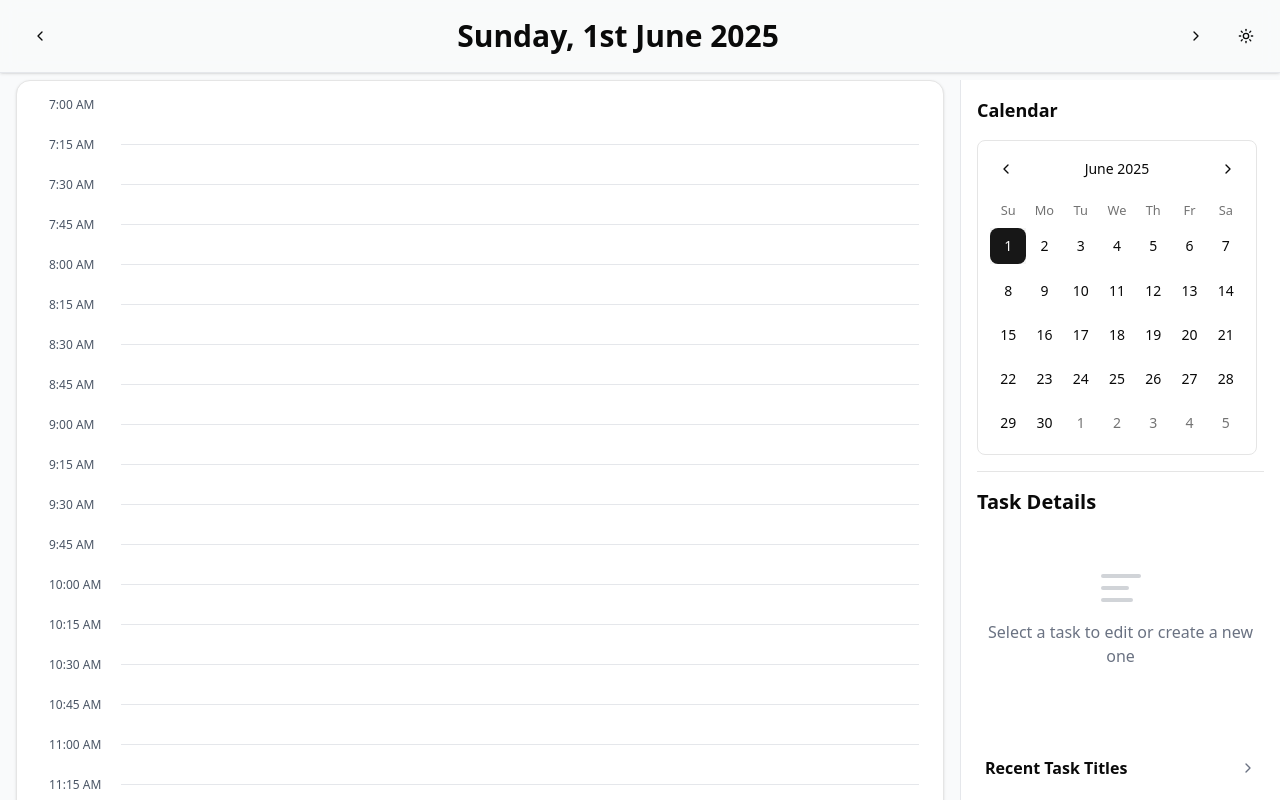
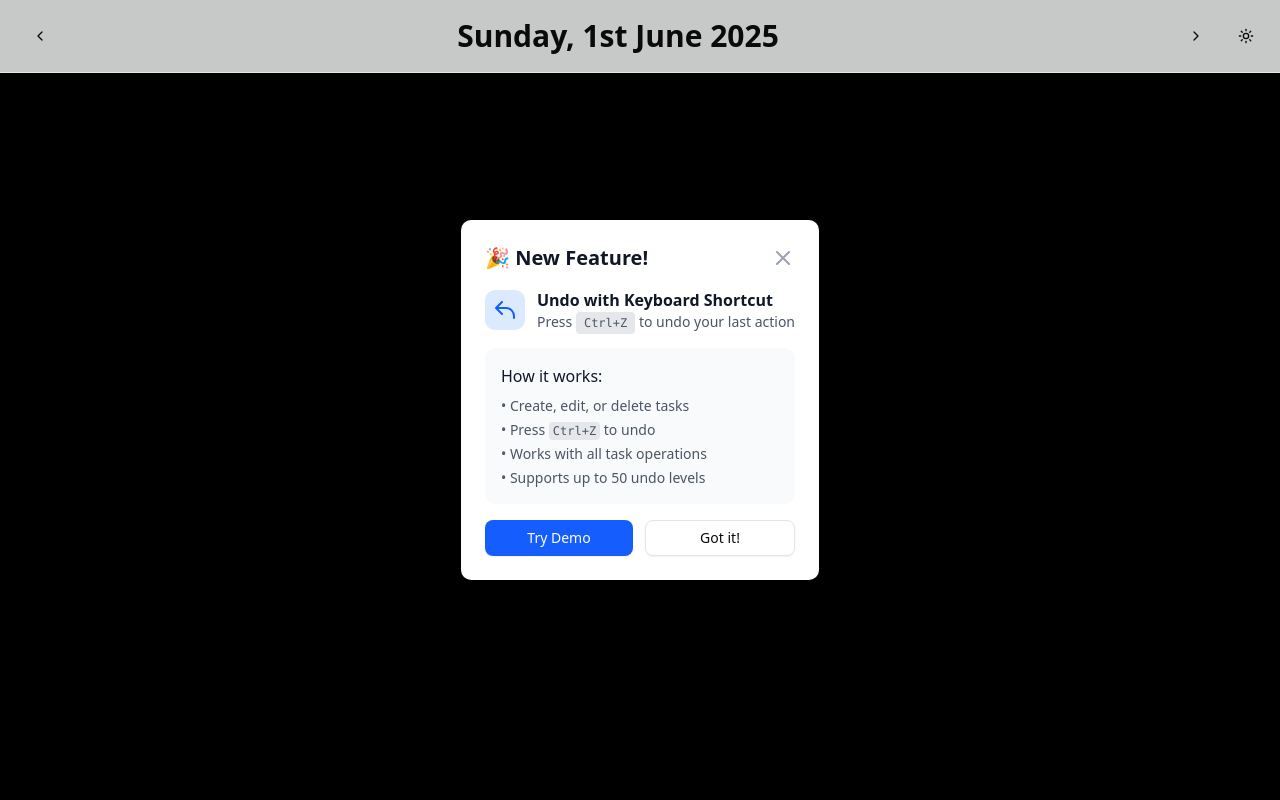
Before and after one commit to Reubotimus/timesheet, a Next.js app: page / in a window 1280 px wide. Shown: the top 800 px of the page. Built offline with nearby package versions, Linux system fonts and the light colour scheme.

Commit message:
feat: feature announcement (undo)

```diff
--- a/src/app/page.tsx
+++ b/src/app/page.tsx
@@ -9,6 +9,7 @@ import { TaskSidebar } from "@/components/task-sidebar";
 import { CreateTaskModal } from "@/components/create-task-modal";
 import { Header } from "@/components/header";
 import { Instructions } from "@/components/instructions";
+import { FeatureAnnouncement } from "@/components/feature-announcement";
 import { useKeyboardShortcuts } from "@/hooks/useKeyboardShortcuts";
 import { Button } from "@/components/ui/button";
 
@@ -84,12 +85,14 @@ export default function TimeTracker() {
     const gridRef                         = useRef<HTMLDivElement | null>(null);
     const titleInputRef                   = useRef<HTMLInputElement>(null);
 
-    const [templates, setTemplates]             = useState<TaskTemplate[]>([]);
-    const [theme, setTheme]                     = useState<"light" | "dark">("light");
-    const [repeatCount, setRepeatCount]         = useState<number>(0);
-    const [repeatEvery, setRepeatEvery]         = useState<"day" | "week">("day");
-    const [weekdaysOnly, setWeekdaysOnly]       = useState<boolean>(false);
-    const [showCreateModal, setShowCreateModal] = useState<boolean>(false);
+    const [templates, setTemplates]                             = useState<TaskTemplate[]>([]);
+    const [theme, setTheme]                                     = useState<"light" | "dark">("light");
+    const [repeatCount, setRepeatCount]                         = useState<number>(0);
+    const [repeatEvery, setRepeatEvery]                         = useState<"day" | "week">("day");
+    const [weekdaysOnly, setWeekdaysOnly]                       = useState<boolean>(false);
+    const [showCreateModal, setShowCreateModal]                 = useState<boolean>(false);
+    const [showFeatureAnnouncement, setShowFeatureAnnouncement] =
+        useState<boolean>(false);
 
     // Undo/Redo history management
     const [taskHistory, setTaskHistory]   = useState<Task[][]>([]);
@@ -112,6 +115,20 @@ export default function TimeTracker() {
             // Initialize with empty history
             setTaskHistory([[]]);
             setHistoryIndex(0);
+        }
+    }, []);
+
+    // Check for first visit and show feature announcement
+    useEffect(() => {
+        const hasSeenAnnouncement = localStorage.getItem(
+            "timesheet-feature-announcement-seen",
+        );
+        if (!hasSeenAnnouncement) {
+            // Small delay to ensure the app is fully loaded
+            const timer = setTimeout(() => {
+                setShowFeatureAnnouncement(true);
+            }, 1000);
+            return () => clearTimeout(timer);
         }
     }, []);
 
@@ -932,6 +949,30 @@ export default function TimeTracker() {
         // no-op; modal handles applying template locally
     };
 
+    const handleCloseFeatureAnnouncement = () => {
+        setShowFeatureAnnouncement(false);
+        localStorage.setItem("timesheet-feature-announcement-seen", "true");
+    };
+
+    const handleTryDemo = () => {
+        // Create a demo task for the user to undo
+        const demoTask: Task = {
+            id         : "demo-task-" + Date.now(),
+            startSlot  : 20,                                                   // 10:00 AM
+            endSlot    : 22,                                                   // 10:30 AM
+            title      : "Demo Task (Try Ctrl+Z to undo!)",
+            description: "This is a demo task to showcase the undo feature",
+            colorIndex : 0,
+            date       : format(selectedDate, "yyyy-MM-dd"),
+        };
+
+        setTasks((prev: Task[]) => {
+            const newTasks = [...prev, demoTask];
+            saveToHistory(newTasks);
+            return newTasks;
+        });
+    };
+
     return (
         <div className="min-h-screen bg-gray-50 dark:bg-gray-900 flex">
             <Header
@@ -1040,6 +1081,12 @@ export default function TimeTracker() {
                     titleInputRef as React.RefObject<HTMLInputElement>
                 }
             />
+
+            <FeatureAnnouncement
+                isOpen    = {showFeatureAnnouncement}
+                onClose   = {handleCloseFeatureAnnouncement}
+                onTryDemo = {handleTryDemo}
+            />
         </div>
     );
 }
--- /dev/null
+++ b/src/components/feature-announcement.tsx
@@ -0,0 +1,137 @@
+"use client";
+
+import React, { useState } from "react";
+import { Button } from "@/components/ui/button";
+
+interface FeatureAnnouncementProps {
+    isOpen   : boolean;
+    onClose  : () => void;
+    onTryDemo: () => void;
+}
+
+export function FeatureAnnouncement({
+    isOpen,
+    onClose,
+    onTryDemo,
+}: Readonly<FeatureAnnouncementProps>) {
+    const [isDemoMode, setIsDemoMode] = useState(false);
+
+    if (!isOpen) return null;
+
+    const handleTryDemo = () => {
+        setIsDemoMode(true);
+        onTryDemo();
+
+          // Auto-close after demo
+        setTimeout(() => {
+            setIsDemoMode(false);
+            onClose();
+        }, 3000);
+    };
+
+    return (
+        <div className = "fixed inset-0 bg-black bg-opacity-50 flex items-center justify-center z-50">
+        <div className = "bg-white dark:bg-gray-800 rounded-lg p-6 max-w-md mx-4 shadow-xl">
+        <div className = "flex items-center justify-between mb-4">
+        <h2  className = "text-xl font-bold text-gray-900 dark:text-white">
+                        🎉 New Feature!
+                    </h2>
+                    <button
+                        onClick   = {onClose}
+                        className = "text-gray-400 hover:text-gray-600 dark:hover:text-gray-300"
+                    >
+                        <svg
+                            className = "w-6 h-6"
+                            fill      = "none"
+                            stroke    = "currentColor"
+                            viewBox   = "0 0 24 24"
+                        >
+                            <path
+                                strokeLinecap  = "round"
+                                strokeLinejoin = "round"
+                                strokeWidth    = {2}
+                                d              = "M6 18L18 6M6 6l12 12"
+                            />
+                        </svg>
+                    </button>
+                </div>
+
+                <div className = "space-y-4">
+                <div className = "flex items-center space-x-3">
+                <div className = "bg-blue-100 dark:bg-blue-900 p-2 rounded-lg">
+                            <svg
+                                className = "w-6 h-6 text-blue-600 dark:text-blue-400"
+                                fill      = "none"
+                                stroke    = "currentColor"
+                                viewBox   = "0 0 24 24"
+                            >
+                                <path
+                                    strokeLinecap  = "round"
+                                    strokeLinejoin = "round"
+                                    strokeWidth    = {2}
+                                    d              = "M3 10h10a8 8 0 018 8v2M3 10l6 6m-6-6l6-6"
+                                />
+                            </svg>
+                        </div>
+                        <div>
+                            <h3 className = "font-semibold text-gray-900 dark:text-white">
+                                Undo with Keyboard Shortcut
+                            </h3>
+                            <p className = "text-sm text-gray-600 dark:text-gray-300">
+                                Press{" "}
+                                <kbd className = "px-2 py-1 bg-gray-200 dark:bg-gray-700 rounded text-xs">
+                                    Ctrl+Z
+                                </kbd>{" "}
+                                to undo your last action
+                            </p>
+                        </div>
+                    </div>
+
+                    <div className = "bg-gray-50 dark:bg-gray-700 p-4 rounded-lg">
+                    <h4  className = "font-medium text-gray-900 dark:text-white mb-2">
+                            How it works:
+                        </h4>
+                        <ul className = "text-sm text-gray-600 dark:text-gray-300 space-y-1">
+                            <li>• Create, edit, or delete tasks</li>
+                            <li>
+                                • Press{" "}
+                                <kbd className = "px-1 py-0.5 bg-gray-200 dark:bg-gray-600 rounded text-xs">
+                                    Ctrl+Z
+                                </kbd>{" "}
+                                to undo
+                            </li>
+                            <li>• Works with all task operations</li>
+                            <li>• Supports up to 50 undo levels</li>
+                        </ul>
+                    </div>
+
+                    <div className = "flex space-x-3">
+                        <Button
+                            onClick   = {handleTryDemo}
+                            disabled  = {isDemoMode}
+                            className = "flex-1 bg-blue-600 hover:bg-blue-700 text-white"
+                        >
+                            {isDemoMode ? "Demo Running..." : "Try Demo"}
+                        </Button>
+                        <Button
+                            onClick   = {onClose}
+                            variant   = "outline"
+                            className = "flex-1"
+                        >
+                            Got it!
+                        </Button>
+                    </div>
+
+                    {isDemoMode && (
+                        <div className = "bg-green-50 dark:bg-green-900 border border-green-200 dark:border-green-700 rounded-lg p-3">
+                            <p   className = "text-sm text-green-800 dark:text-green-200">
+                                ✨ Demo complete! Try creating a task and
+                                pressing Ctrl+Z to undo it.
+                            </p>
+                        </div>
+                    )}
+                </div>
+            </div>
+        </div>
+    );
+}
```
